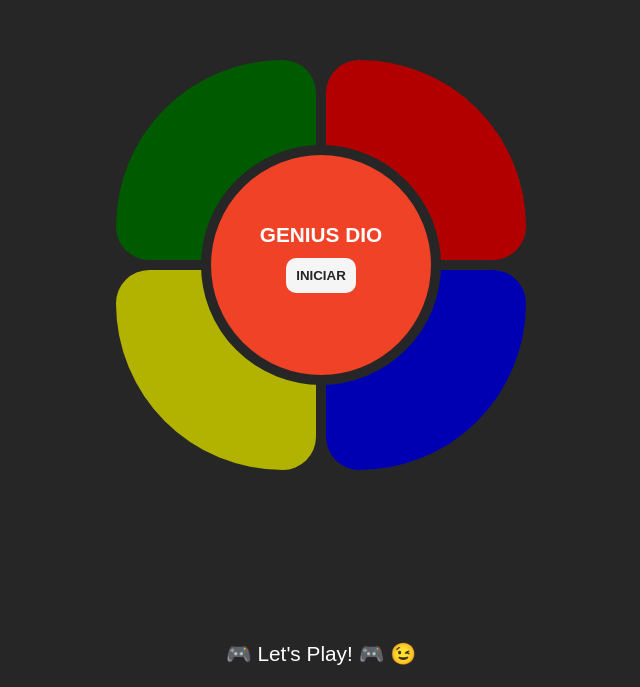
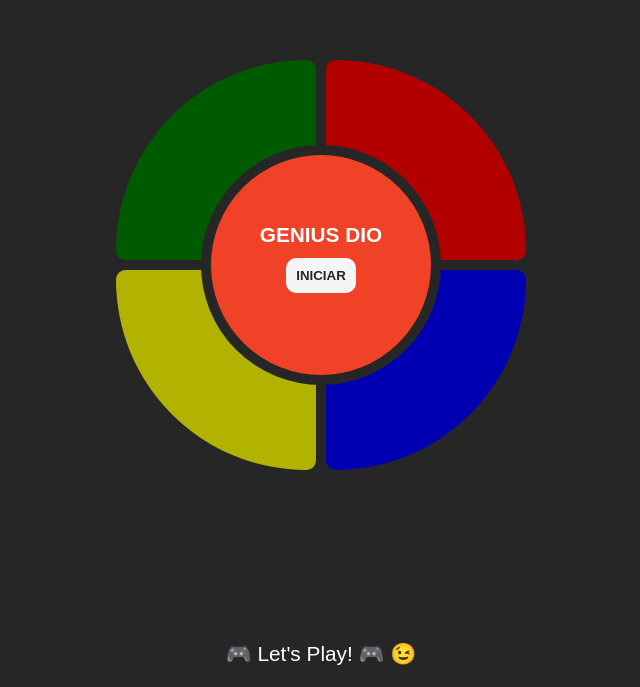
Before and after one commit to nosleinad/jogoDaMemoriaEstiloGenius, a plain HTML site: page index.html in a window 1280 px wide. Shown: the part 113-800 px from the top of the page, without its empty margins (319-959 px from the left). Drawn offline with nearby package versions, Linux system fonts and the light colour scheme.

Commit message:
Alteração small radius para 5%

```diff
--- a/style.css
+++ b/style.css
@@ -15,7 +15,7 @@ body,
 #main-game {
     --pad-size: 200px;
     --big-radius: 100%;
-    --small-radius: 20%;
+    --small-radius: 5%;
     --gap: 5px;
     --board-size: calc((var(--pad-size) * 2) + (var(--gap) * 4));
     --dark: #262626;
```
